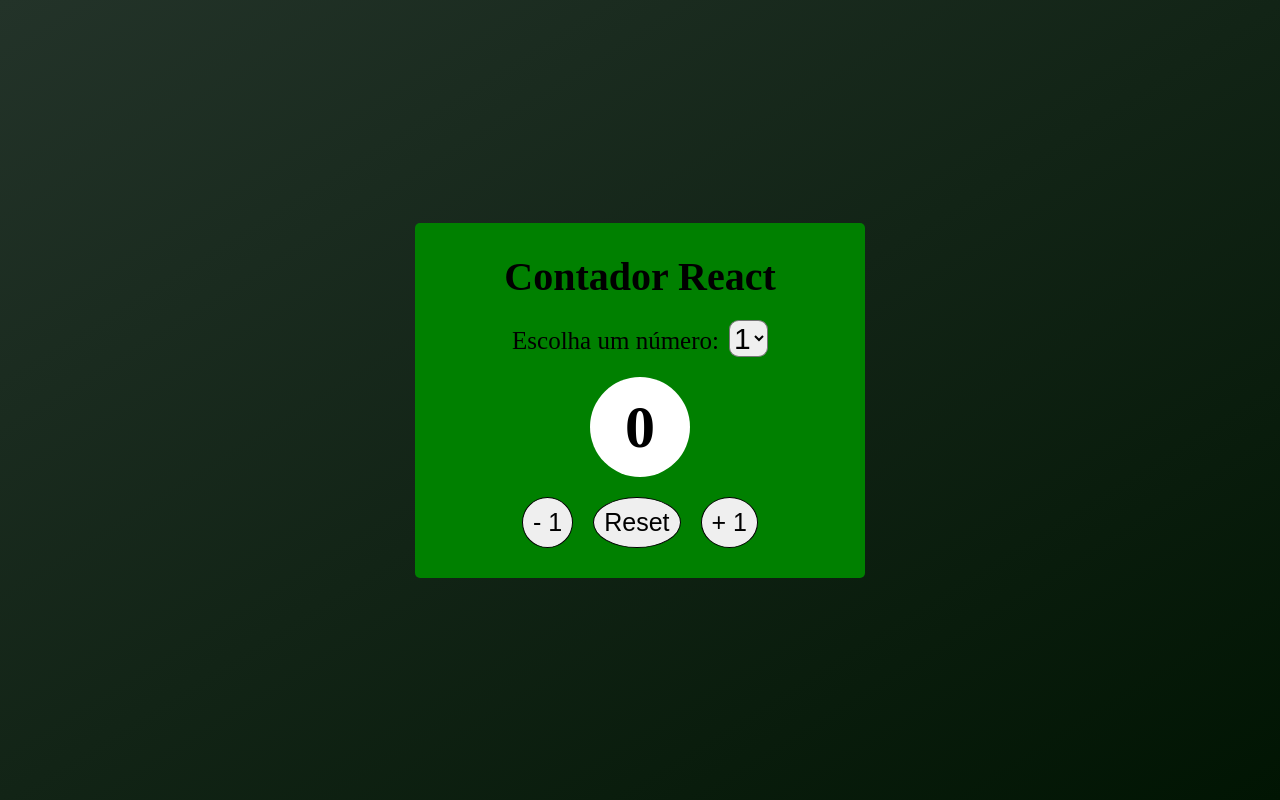
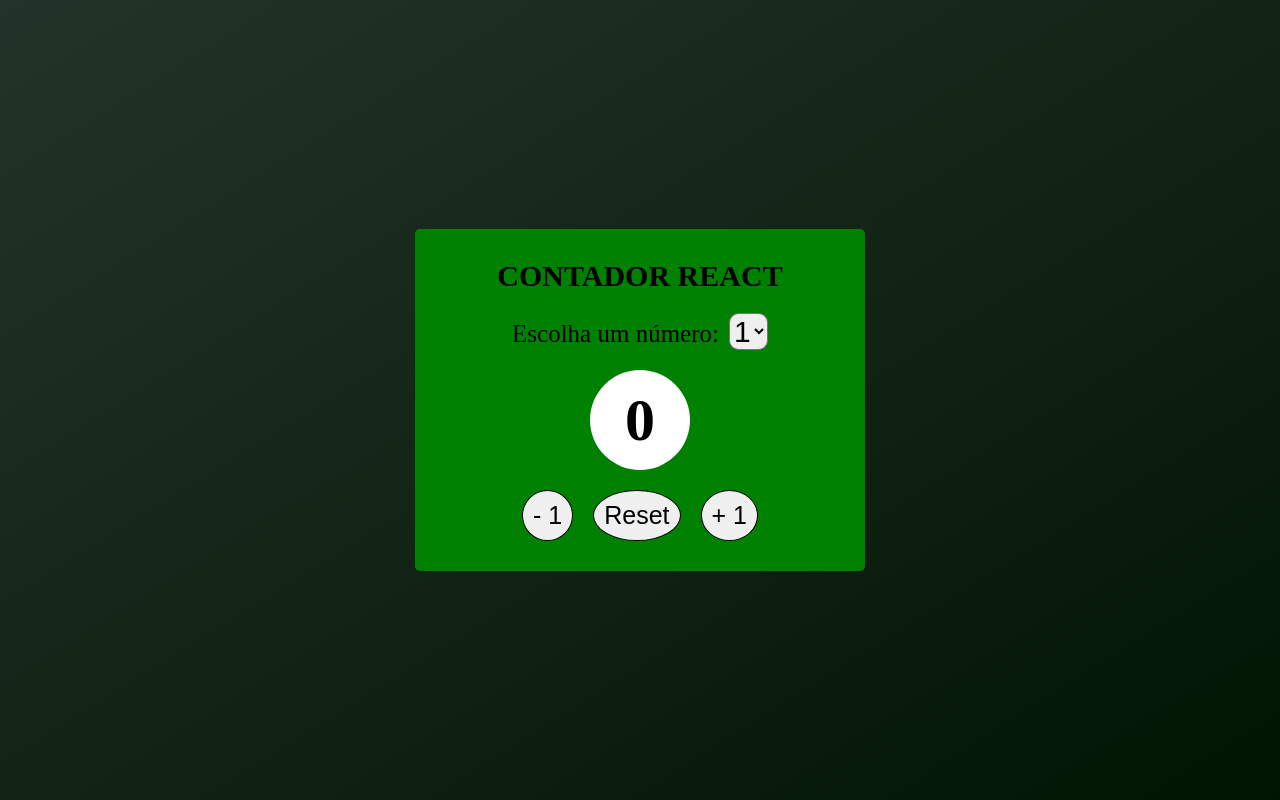
Before and after one commit to JullianOliveira/contador-react-teste, a React (Create React App) app: page / in a window 1280 px wide. Built offline with nearby package versions, Linux system fonts and the light colour scheme.

Commit message:
alterado tamanho h2

```diff
--- a/src/App.css
+++ b/src/App.css
@@ -26,7 +26,7 @@ html{
 }
 
 .counter h2{
-    font-size: 4rem;
+    font-size: 3rem;
 }
 
 .counter h1{
--- a/src/components/Counter.js
+++ b/src/components/Counter.js
@@ -22,7 +22,7 @@ function Counter() {
 
   return (
     <div className="counter">
-        <h2>Contador React</h2>
+        <h2>CONTADOR REACT</h2>
         <Select number={number} setNumber={setNumber} />
         <h1>{count}</h1>
         <Button value={`- ${number}`} operation={sub} />
```
